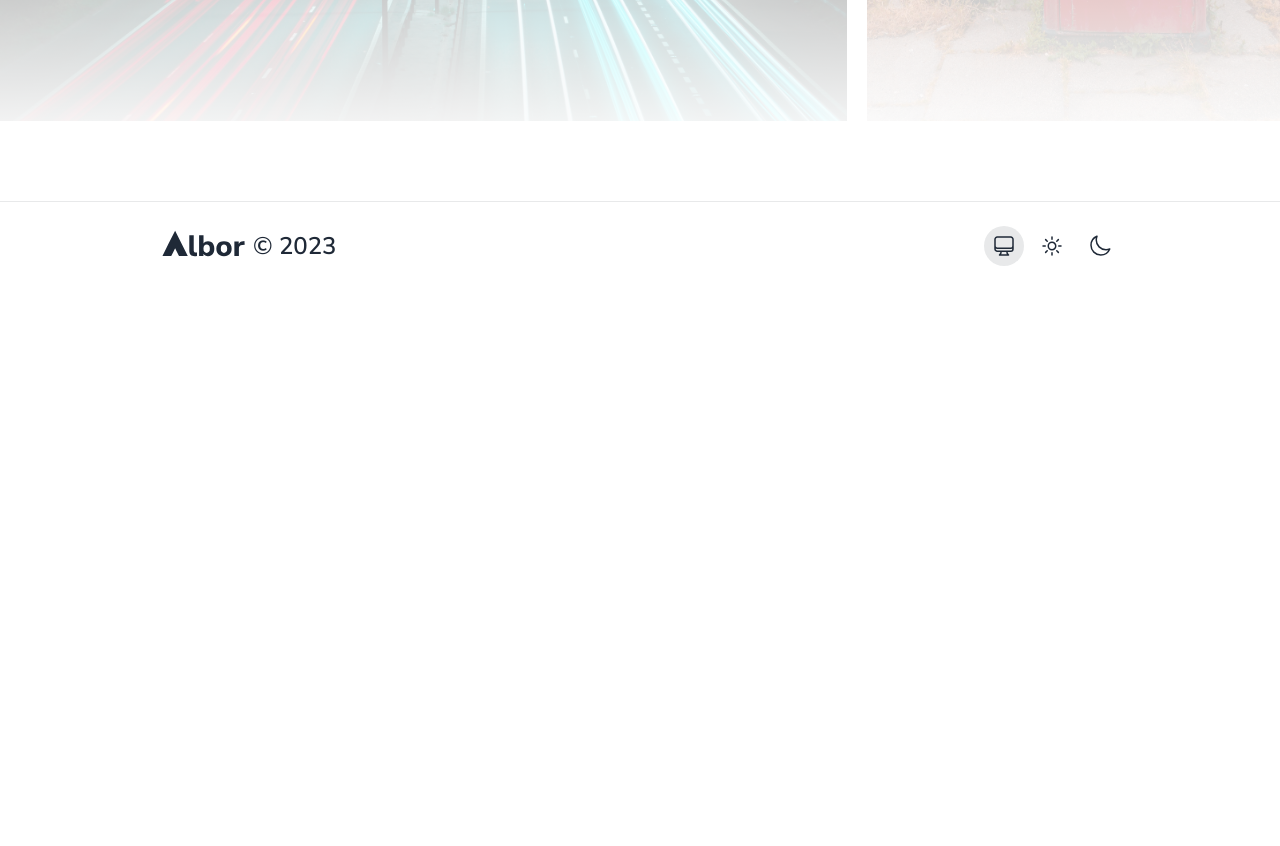
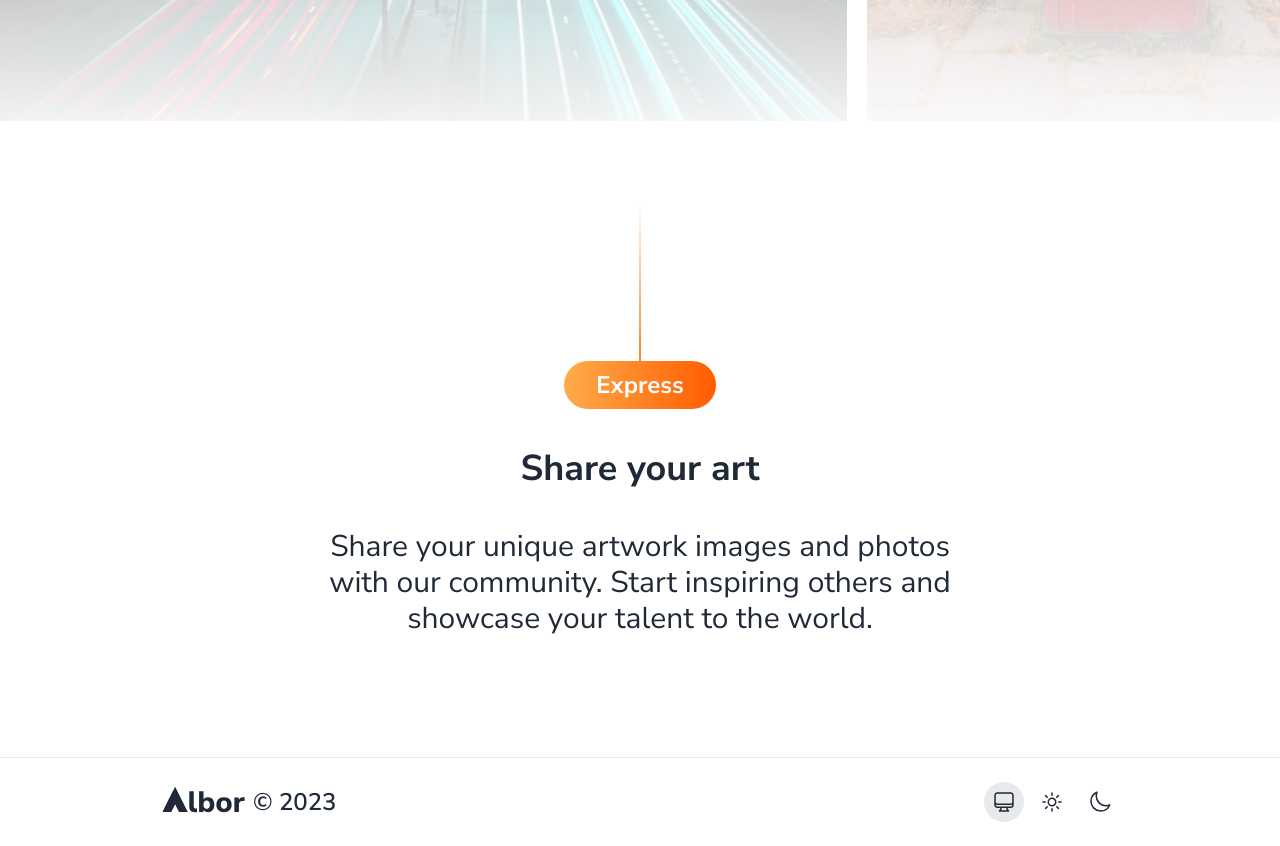
Before and after one commit to DantchoLV9/albor-homepage, a Next.js app: page / in a window 1280 px wide. Shown: the part 2100-2946 px from the top of the page. Before the commit the page ends 2390 px from the top, so only its background shows below. Built offline with nearby package versions, Linux system fonts and the light colour scheme.

Commit message:
Fixed section line missing tailwind class

```diff
--- a/src/app/page.js
+++ b/src/app/page.js
@@ -34,7 +34,7 @@ export default function Home() {
 				pillText="Explore"
 				fromColor="gradient1-from"
 				toColor="gradient1-to"
-				midColor="mid1"
+				midColor="gradient1-mid"
 				title="Get inspired"
 				description="Dive into a world of creativity and inspiration. Explore the incredible artwork images and photos crafted by our talented community."
 			>
@@ -61,6 +61,14 @@ export default function Home() {
 					/>
 				</div>
 			</Section>
+			<Section
+				pillText="Express"
+				fromColor="gradient2-from"
+				toColor="gradient2-to"
+				midColor="gradient2-mid"
+				title="Share your art"
+				description="Share your unique artwork images and photos with our community. Start inspiring others and showcase your talent to the world."
+			></Section>
 		</main>
 	);
 }
--- a/tailwind.config.js
+++ b/tailwind.config.js
@@ -12,13 +12,16 @@ module.exports = {
 				background: "rgba(var(--background-rgb))",
 				"gradient1-from": "rgb(var(--gradient1-from-rgb))",
 				"gradient1-to": "rgb(var(--gradient1-to-rgb))",
-				mid1: "color-mix(in srgb, rgb(var(--gradient1-from-rgb)), rgb(var(--gradient1-to-rgb)))",
+				"gradient1-mid":
+					"color-mix(in srgb, rgb(var(--gradient1-from-rgb)), rgb(var(--gradient1-to-rgb)))",
 				"gradient2-from": "rgb(var(--gradient2-from-rgb))",
 				"gradient2-to": "rgb(var(--gradient2-to-rgb))",
-				mid2: "color-mix(in srgb, rgb(var(--gradient2-from-rgb)), rgb(var(--gradient2-to-rgb)))",
+				"gradient2-mid":
+					"color-mix(in srgb, rgb(var(--gradient2-from-rgb)), rgb(var(--gradient2-to-rgb)))",
 				"gradient3-from": "rgb(var(--gradient3-from-rgb))",
 				"gradient3-to": "rgb(var(--gradient3-to-rgb))",
-				mid3: "color-mix(in srgb, rgb(var(--gradient3-from-rgb)), rgb(var(--gradient3-to-rgb)))",
+				"gradient3-mid":
+					"color-mix(in srgb, rgb(var(--gradient3-from-rgb)), rgb(var(--gradient3-to-rgb)))",
 			},
 			backgroundImage: {
 				"gradient-radial": "radial-gradient(var(--tw-gradient-stops))",
@@ -28,4 +31,9 @@ module.exports = {
 		},
 	},
 	plugins: [],
+	safelist: [
+		"before:to-gradient1-mid",
+		"before:to-gradient2-mid",
+		"before:to-gradient3-mid",
+	],
 };
```
Also changed, not shown: src/app/components/Section/SectionPill.js (+1 -21 lines).
